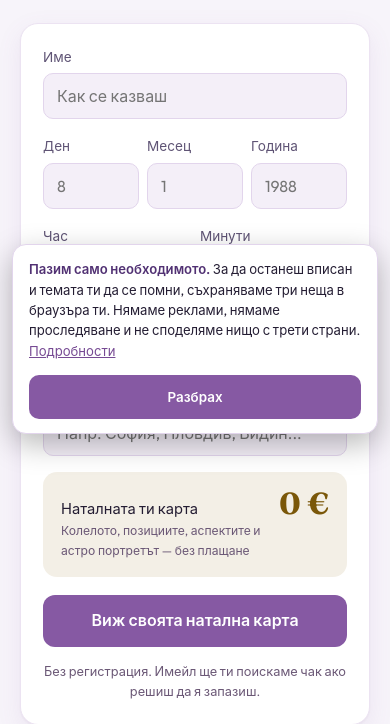
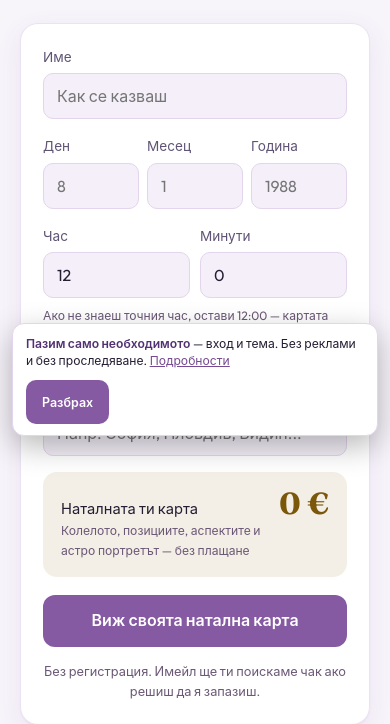
Before and after one commit to soulkeeper131/miralog, a FastAPI app: page /start in a window 390 px wide. Shown: the part 398-1122 px from the top of the page. Run offline with FastAPI, Linux system fonts and the light colour scheme; data that the repository does not hold is empty.

Commit message:
fix: съобщението за данни закриваше „Вече имам акаунт"
На телефон банерът беше 190px — една пета от екрана — и лягаше върху
връзката за вход на началната страница. Проверих с elementFromPoint:
връзката не беше просто скрита, а неклирабилна. Връщащ се потребител
не можеше да влезе в профила си.

Причината: героят на началната страница пълни целия първи екран, така
че padding отдолу на body не го помръдва.

Три промени: текстът е сбит до две изречения, бутонът стои до текста
вместо под него, а героят отстъпва 120px, докато съобщението е на
екрана.

Co-Authored-By: Claude Opus 5 <noreply@anthropic.com>

```diff
--- a/static/consent.css
+++ b/static/consent.css
@@ -47,15 +47,24 @@
 }
 
 @media (max-width: 600px) {
-    /* On a phone the notice is tall enough to sit over real content, so the
-       page makes room for it rather than floating on top: the body gets
-       bottom padding while the notice is present, removed the moment it is
-       dismissed. Anything below stays reachable at first tap. */
-    .consent { bottom: max(12px, env(safe-area-inset-bottom)); }
-    .consent-ok { width: 100%; }
+    /* A storage notice should not cost a fifth of the screen. Keeping the
+       button beside the text rather than under it, and trimming the padding,
+       holds the bar to roughly two lines — small enough that the page needs
+       only a modest amount of room made for it. */
+    .consent {
+        bottom: max(10px, env(safe-area-inset-bottom));
+        gap: 10px; padding: 11px 13px; border-radius: 12px;
+    }
+    .consent-text { flex: 1 1 auto; font-size: .76rem; line-height: 1.45; }
+    .consent-ok { padding: 9px 16px; font-size: .78rem; }
     /* The script sets this class while the notice is on screen. A :has()
        selector would be neater but is not safe on every phone browser. */
-    body.consent-open { padding-bottom: 240px; }
+    body.consent-open { padding-bottom: 120px; }
+    /* The landing hero fills the first screen on its own, so bottom padding
+       on the body cannot lift it — the notice would sit on the sign-in link.
+       Trimming the hero's own bottom padding while the notice is up keeps
+       both actions tappable. */
+    body.consent-open .hero { padding-bottom: 120px; }
 }
 
 @media (prefers-reduced-motion: reduce) {
--- a/static/consent.js
+++ b/static/consent.js
@@ -38,10 +38,8 @@
         wrap.setAttribute('aria-label', 'Съобщение за съхранявани данни');
         wrap.innerHTML =
             '<div class="consent-text">' +
-                '<strong>Пазим само необходимото.</strong> ' +
-                'За да останеш вписан и темата ти да се помни, съхраняваме ' +
-                'три неща в браузъра ти. Нямаме реклами, нямаме проследяване ' +
-                'и не споделяме нищо с трети страни. ' +
+                '<strong>Пазим само необходимото</strong> — вход и тема. ' +
+                'Без реклами и без проследяване. ' +
                 '<a href="/privacy">Подробности</a>' +
             '</div>' +
             '<button type="button" class="consent-ok">Разбрах</button>';
```
